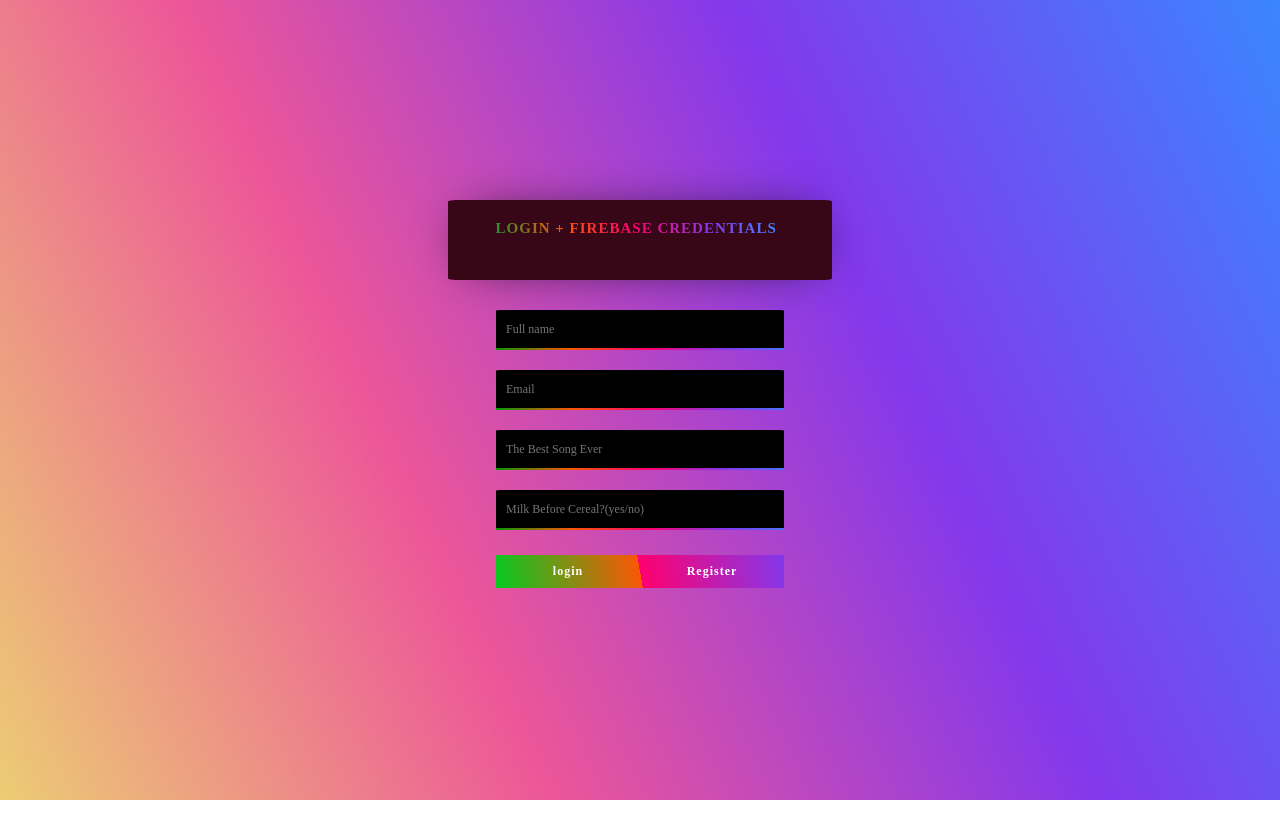
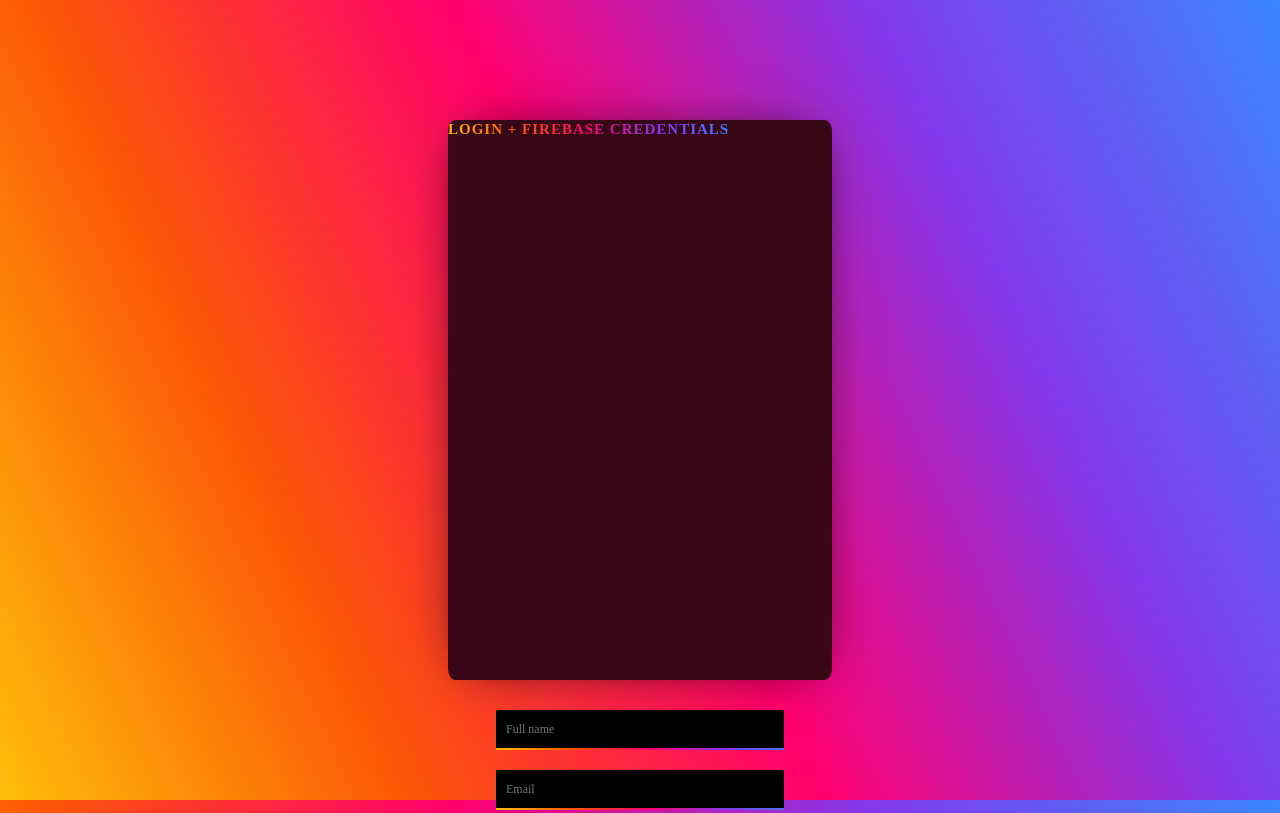
Before and after one commit to kalaSriSaiRaksha/KravinGo, a plain HTML site: page Task-2/index.html in a window 1280 px wide. Shown: the top 813 px of the page. Drawn offline with Linux system fonts and the light colour scheme.

Commit message:
Update index.css

```diff
--- a/Task-2/index.css
+++ b/Task-2/index.css
@@ -2,7 +2,7 @@ html,
 body {
     width: 100%;
     height: 100%;
-    background: -webkit-linear-gradient(25deg, #eccc74, #ed5698, #8338EC, #3A86FF);
+    background: -webkit-linear-gradient(25deg, #FFBE0B, #FB5607, #FF006E, #8338EC, #3A86FF);
 
     display: flex;
     justify-content: center;
@@ -19,15 +19,13 @@ body {
 
 #content_container {
     width: 30%;
-    height: 50%;
+    height: 70%;
 }
 
 #form_container {
     width: 100%;
-    height: 20%;
-    padding: 5%;
-    text-align: center;
-    padding-left: 3%;
+    height: 100%;
+
     background-color: #370617;
     box-shadow: 0 0 50px -20px #000;
     border-radius: 2%;
@@ -62,7 +60,7 @@ body {
     letter-spacing: 1px;
 
 
-    background: -webkit-linear-gradient(25deg, #1e9239, #FB5607, #FF006E, #8338EC, #3A86FF);
+    background: -webkit-linear-gradient(25deg, #FFBE0B, #FB5607, #FF006E, #8338EC, #3A86FF);
     -webkit-background-clip: text;
     -webkit-text-fill-color: transparent;
 }
@@ -104,14 +102,14 @@ input {
     border-bottom: 2px solid transparent;
     border-top-left-radius: 2%;
     border-top-right-radius: 2%;
-    border-image: -webkit-linear-gradient(25deg, #029802, #FB5607, #FF006E, #8338EC, #3A86FF) 1;
+    border-image: -webkit-linear-gradient(25deg, #FFBE0B, #FB5607, #FF006E, #8338EC, #3A86FF) 1;
 }
 
 #button_container {
     width: 100%;
     height: 10%;
 
-    background-image: linear-gradient(80deg, #03ca21, #FB5607 50%, #FF006E 50%, #8338EC);
+    background-image: linear-gradient(80deg, #FFBE0B, #FB5607 50%, #FF006E 50%, #8338EC);
     color: #fff;
 
     float: left;
```
